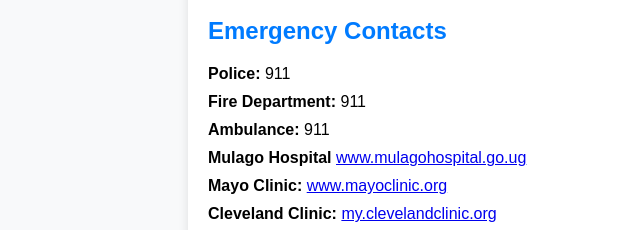
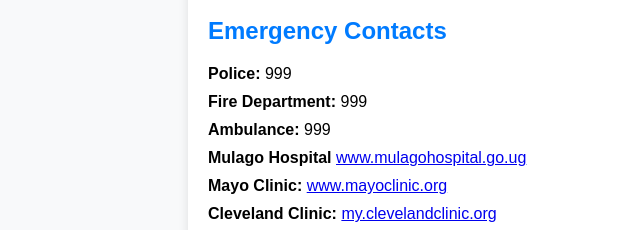
Before and after one commit to rigye/my-health, a plain HTML site: page Emergencies.html in a window 1280 px wide. Shown: the part 178-408 px from the top of the page, 32-672 px from the left. Drawn offline with Linux system fonts and the light colour scheme.

Commit message:
Update Emergencies.html

```diff
--- a/Emergencies.html
+++ b/Emergencies.html
@@ -125,9 +125,9 @@
         <div class="contact-info">
             <h2>Emergency Contacts</h2>
             <ul>
-                <li><strong>Police:</strong> 911</li>
-                <li><strong>Fire Department:</strong> 911</li>
-                <li><strong>Ambulance:</strong> 911</li>
+                <li><strong>Police:</strong> 999</li>
+                <li><strong>Fire Department:</strong> 999</li>
+                <li><strong>Ambulance:</strong> 999</li>
                 <li><strong>Mulago Hospital</strong> <a href="https://mulagohospital.go.ug" target="_blank">www.mulagohospital.go.ug</a></li>
                 <li><strong>Mayo Clinic:</strong> <a href="https://www.mayoclinic.org" target="_blank">www.mayoclinic.org</a></li>
                 <li><strong>Cleveland Clinic:</strong> <a href="https://my.clevelandclinic.org" target="_blank">my.clevelandclinic.org</a></li>
```
